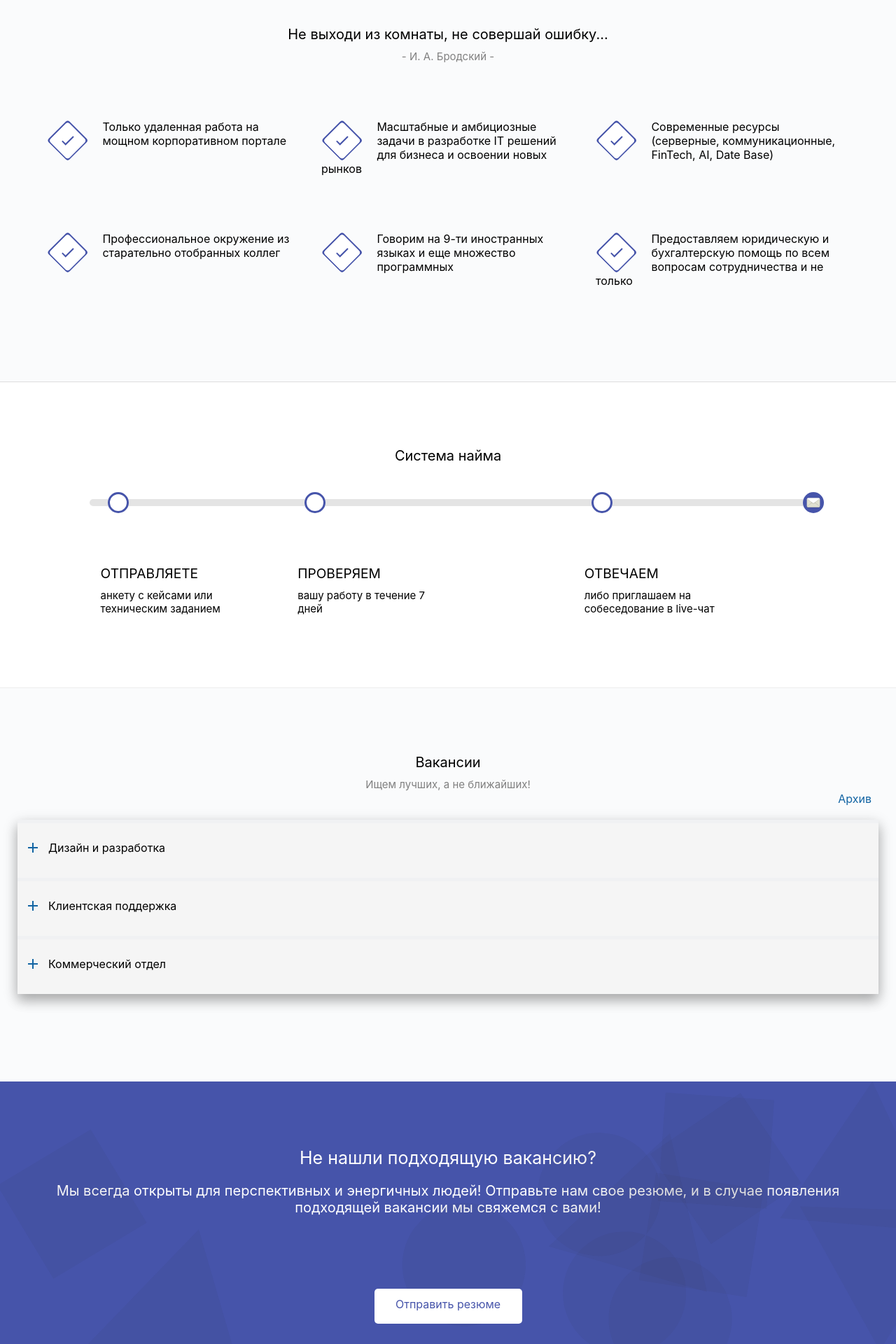
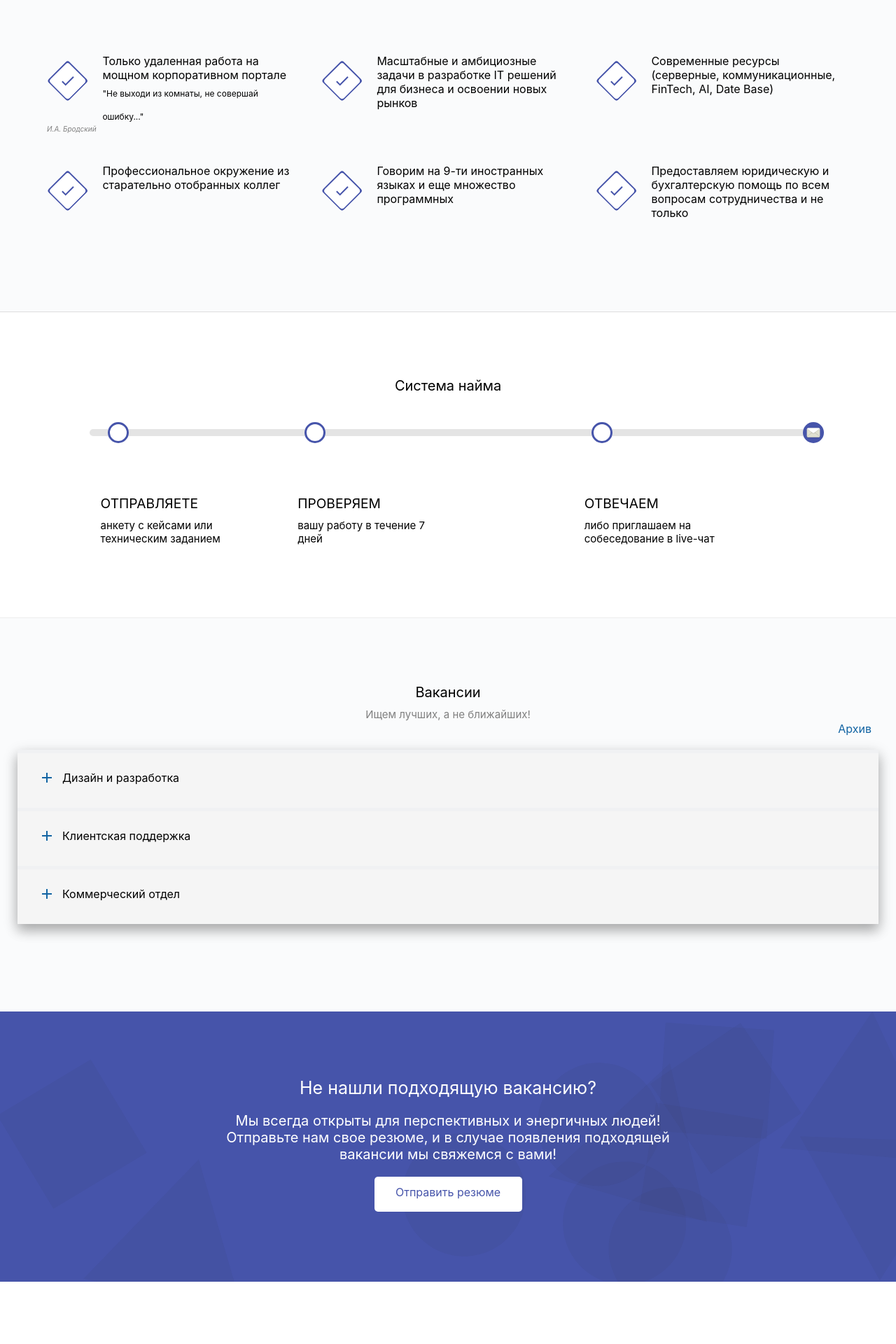
Before and after one commit to PiniazikValery/career-page, a React (Create React App) app: page / in a window 1280 px wide. Shown: the part 680-2600 px from the top of the page at 70% size. Built offline with nearby package versions, Linux system fonts and the light colour scheme.

Commit message:
RAR - career page has been refactored according remarks

```diff
--- a/src/components/career/alternatives_section/index.js
+++ b/src/components/career/alternatives_section/index.js
@@ -53,11 +53,11 @@ const AlternativesSection = () => {
                         Мы всегда открыты для перспективных и энергичных людей! Отправьте нам свое резюме, и в случае появления подходящей вакансии мы свяжемся с вами!
                     </div>
                 </div>
-            </div>
-            <div className="centered-button">
-                <div className="send-resume-button">
-                    Отправить резюме
-            </div>
+                <div className="centered-button">
+                    <div className="send-resume-button">
+                        Отправить резюме
+                    </div>
+                </div>
             </div>
         </div>
     );
--- a/src/components/career/opportunities_section/index.js
+++ b/src/components/career/opportunities_section/index.js
@@ -6,13 +6,15 @@ const OpportunitiesSection = () => {
     return (
         <div className="opportunities-section">
             <div className="opportunities-content">
-                <div className="quote">
-                    Не выходи из комнаты, не совершай ошибку...
-                    <div className="autor">- И. А. Бродский -</div>
-                </div>
                 <Desktop>
                     <Opportunity>
                         Только удаленная работа на мощном корпоративном портале
+                        <div className="quote">
+                            "Не выходи из комнаты, не совершай ошибку..."
+                            <div className="autor">
+                                И.А. Бродский
+                            </div>
+                        </div>
                     </Opportunity>
                     <Opportunity>
                         Масштабные и амбициозные задачи в разработке IT решений для бизнеса и освоении новых рынков
@@ -34,6 +36,12 @@ const OpportunitiesSection = () => {
                 <Mobile>
                     <Opportunity mobile={true}>
                         Только удаленная работа на мощном корпоративном портале
+                        <div className="quote">
+                            "Не выходи из комнаты, не совершай ошибку..."
+                            <div className="autor">
+                                И.А. Бродский
+                            </div>
+                        </div>
                     </Opportunity>
                     <br />
                     <Opportunity mobile={true}>
--- a/src/components/career/vacancy_section/desktopVacancySection.js
+++ b/src/components/career/vacancy_section/desktopVacancySection.js
@@ -22,7 +22,7 @@ const DesktopVacancySection = (props) => {
                             <div className="position">PHP-программист</div>
                             <div className="salary">от 1000 EUR</div>
                             <div className="more">
-                                <div className="text">Детали</div>
+                                <div className="text">Подробнее</div>
                                 <RightArrow />
                             </div>
                         </div>
@@ -30,7 +30,7 @@ const DesktopVacancySection = (props) => {
                             <div className="position">Специалист машинного обучения</div>
                             <div className="salary">от 1300 EUR</div>
                             <div className="more">
-                                <div className="text">Детали</div>
+                                <div className="text">Подробнее</div>
                                 <RightArrow />
                             </div>
                         </div>
@@ -38,7 +38,7 @@ const DesktopVacancySection = (props) => {
                             <div className="position">Solution Architect (Проектировщик веб-процессов)</div>
                             <div className="salary">от 750 EUR</div>
                             <div className="more">
-                                <div className="text">Детали</div>
+                                <div className="text">Подробнее</div>
                                 <RightArrow />
                             </div>
                         </div>
@@ -52,7 +52,7 @@ const DesktopVacancySection = (props) => {
                             <div className="position">PHP-программист</div>
                             <div className="salary">от 1000 EUR</div>
                             <div className="more">
-                                <div className="text">Детали</div>
+                                <div className="text">Подробнее</div>
                                 <RightArrow />
                             </div>
                         </div>
@@ -60,7 +60,7 @@ const DesktopVacancySection = (props) => {
                             <div className="position">Специалист машинного обучения</div>
                             <div className="salary">от 1300 EUR</div>
                             <div className="more">
-                                <div className="text">Детали</div>
+                                <div className="text">Подробнее</div>
                                 <RightArrow />
                             </div>
                         </div>
@@ -68,7 +68,7 @@ const DesktopVacancySection = (props) => {
                             <div className="position">Solution Architect (Проектировщик веб-процессов)</div>
                             <div className="salary">от 750 EUR</div>
                             <div className="more">
-                                <div className="text">Детали</div>
+                                <div className="text">Подробнее</div>
                                 <RightArrow />
                             </div>
                         </div>
@@ -82,7 +82,7 @@ const DesktopVacancySection = (props) => {
                             <div className="position">PHP-программист</div>
                             <div className="salary">от 1000 EUR</div>
                             <div className="more">
-                                <div className="text">Детали</div>
+                                <div className="text">Подробнее</div>
                                 <RightArrow />
                             </div>
                         </div>
@@ -90,7 +90,7 @@ const DesktopVacancySection = (props) => {
                             <div className="position">Специалист машинного обучения</div>
                             <div className="salary">от 1300 EUR</div>
                             <div className="more">
-                                <div className="text">Детали</div>
+                                <div className="text">Подробнее</div>
                                 <RightArrow />
                             </div>
                         </div>
@@ -98,7 +98,7 @@ const DesktopVacancySection = (props) => {
                             <div className="position">Solution Architect (Проектировщик веб-процессов)</div>
                             <div className="salary">от 750 EUR</div>
                             <div className="more">
-                                <div className="text">Детали</div>
+                                <div className="text">Подробнее</div>
                                 <RightArrow />
                             </div>
                         </div>
--- a/src/sass/career/_alternatives_section.scss
+++ b/src/sass/career/_alternatives_section.scss
@@ -5,13 +5,23 @@
     height: 386px;
     background-color: #4654AA;
 
+    .background-item {
+        z-index: 1;
+        position: absolute;
+        display: inline-block;
+    }
+
+    .alternatives-content {
+        position: inherit;
+        z-index: 2;
+        height: 100%;
+        border-top: 94px solid transparent;
+
         .centered-button {
-        position: absolute;
             left: 50%;
             top: 100%;
 
             .send-resume-button {
-            position: relative;
                 cursor: pointer;
                 line-height: 45px;
                 background-color: white;
@@ -25,24 +35,14 @@
             }
         }
 
-    .background-item {
-        position: absolute;
-        display: inline-block;
-    }
-
-    .alternatives-content {
-        height: 100%;
-        border-top: 94px solid transparent;
-
         .intro {
-            font-size: 20px;
             font-weight: 400;
             font-size: 25px;
-            margin-bottom: 50px;
+            margin-bottom: 20px;
             color: white;
 
             .description {
-                width: 90%;
+                width: 50%;
                 padding-top: 20px;
                 margin: auto;
                 font-weight: normal;
--- a/src/sass/career/_opportunities_section.scss
+++ b/src/sass/career/_opportunities_section.scss
@@ -12,31 +12,36 @@
     height: 100%;
     border-top: 94px solid transparent;
 
-    .quote {
-        font-size: 20px;
-        font-weight: 400;
-        margin-bottom: 30px;
-
-        .autor {
-            font-weight: normal;
-            line-height: 30pt;
-            font-size: 15px;
-            color: gray;
-        }
-    }
-
     .opportunity {
         display: inline-block;
         padding-left: 15px;
         padding-right: 15px;
         padding-top: 40px;
         padding-bottom: 40px;
+        height: 133px;
         width: 362px;
+        height: 77px;
         overflow: hidden;
         text-align: initial;
         vertical-align: top;
 
+        .quote {
+            font-size: 12px;
+            font-weight: 400;
+            line-height: 25pt;
+            margin-bottom: 30px;
+
+            .autor {
+                font-weight: normal;
+                line-height: 0pt;
+                font-size: 10px;
+                font-style: italic;
+                color: gray;
+            }
+        }
+
         svg {
+           height: 100%;
            float: left;
            padding-right: 20px;
         }
--- a/src/sass/career/_our_relax_section.scss
+++ b/src/sass/career/_our_relax_section.scss
@@ -33,7 +33,9 @@
 
                 svg {
                     position: relative;
-                    top: 5px;
+                    padding-right: 5px;
+                    width: 20px;
+                    top: 6px;
                 }
             }
         }
@@ -55,17 +57,25 @@
 
                 .sharp {
                     position: relative;
-                    opacity: 0.2;
-                    font-size: 100px;
-                    top: 80px;
+                    opacity: 0.1;
+                    font-size: 80px;
+                    font-weight: bold;
+                    left: -25px;
+                    top: 50px;
                     font-family: sans-serif;
                 }
             }
 
             .description.mobile {
-                top: 330px;
-                z-index: 0.5;
+                padding-left: 10px;
+                top: 400px;
                 font-size: 15px;
+
+                .sharp {
+                    font-size: 40px;
+                    left: -15px;
+                    top: 25px;
+                }
             }
 
             .dots-placeholder {
--- a/src/sass/career/_vacancy_section.scss
+++ b/src/sass/career/_vacancy_section.scss
@@ -58,7 +58,7 @@
                 svg {
                     position: relative;
                     padding-right: 10px;
-                    padding-left: 10px;
+                    padding-left: 30px;
                     top: 6px;
                 }
             }
@@ -87,7 +87,7 @@
                     display: inline-block;
                     width: 32%;
                     line-height: 70px;
-                    padding-left: 20px;
+                    padding-left: 30px;
                     text-align: left;
                 }
 
@@ -142,7 +142,7 @@
 
             .salary-wrapper {
                 position: relative;
-                padding-left: 20px;
+                padding-left: 30px;
                 width: 100%;
                 height: 35%;
 
```
Lines whose indentation alone changed are shown as unchanged.
